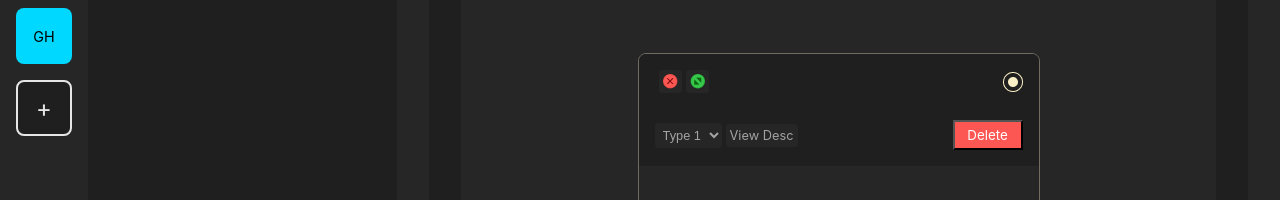
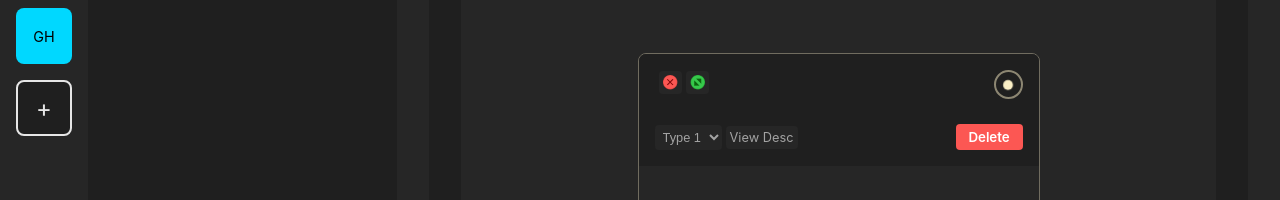
Before and after one commit to BuildNShip/WizardFN, a React (Vite) app: page / in a window 1280 px wide. Shown: the part 289-489 px from the top of the page. Built offline with nearby package versions, Linux system fonts and the light colour scheme.

Commit message:
feat(animation):pulse

```diff
--- a/src/pages/MainPage/MainPage.module.css
+++ b/src/pages/MainPage/MainPage.module.css
@@ -318,7 +318,44 @@
 .responseDeleteButton {
   background-color: #fc5753;
   padding: 0.3rem 0.8rem;
+  font-weight: 600;
+
+  border-radius: 0.25rem;
   color: white;
-
+  border: none;
   font-family: "Inter", sans-serif;
 }
+
+.responseActive {
+  width: 25px;
+  height: 25px;
+  border: 2px solid rgb(249, 238, 197, 0.5);
+  border-radius: 50%;
+
+  display: flex;
+  justify-content: center;
+  align-items: center;
+}
+
+.responseActiveDot {
+  animation: pulse 2s infinite;
+  width: 10px;
+  height: 10px;
+  background-color: var(--tertiary-color);
+
+  border-radius: 50%;
+}
+
+@keyframes pulse {
+  0% {
+    transform: scale(0.9);
+    box-shadow: 0 0 0 0 rgb(249, 238, 197, 0.7);
+  }
+  70% {
+    transform: scale(1);
+    box-shadow: 0 0 0 10px rgb(249, 238, 197, 0);
+  }
+  100% {
+    transform: scale(0.9);
+  }
+}
--- a/src/pages/MainPage/MainPage.tsx
+++ b/src/pages/MainPage/MainPage.tsx
@@ -65,7 +65,7 @@ const MainPage = () => {
                                         </div>
                                         <div>
                                             <div className={styles.responseActive}>
-                                                <img src="/assets/active.png" alt="" className={styles.responseActiveDot} />
+                                               <div className={styles.responseActiveDot}></div>
                                             </div>
                                         </div>
                                     </div>
```
